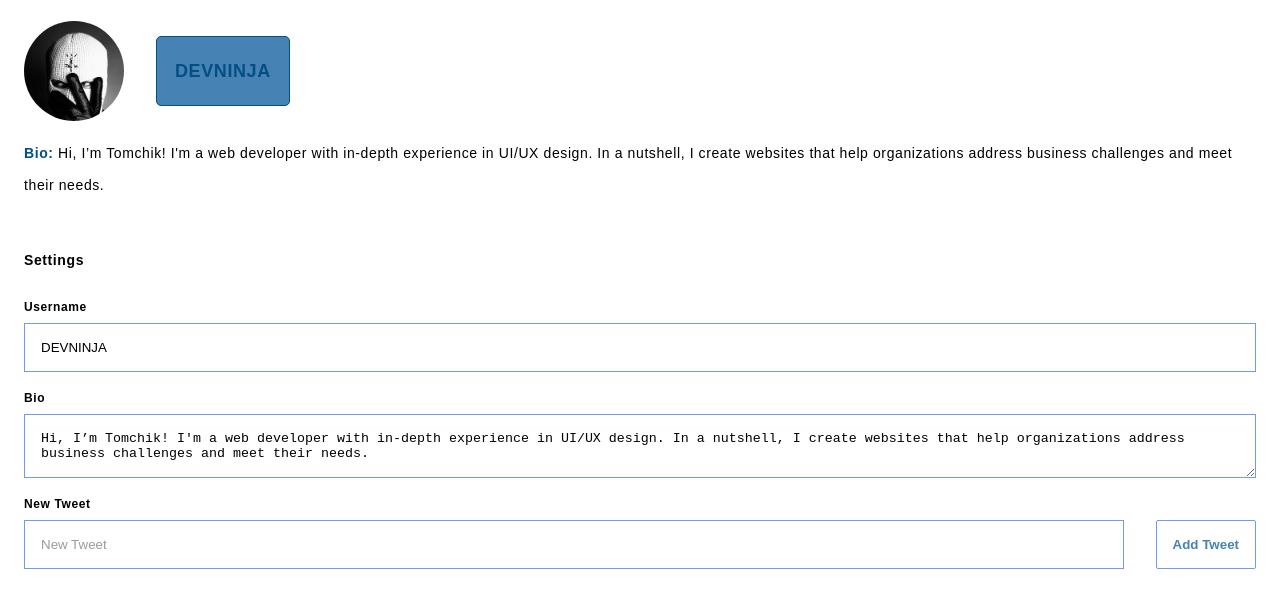
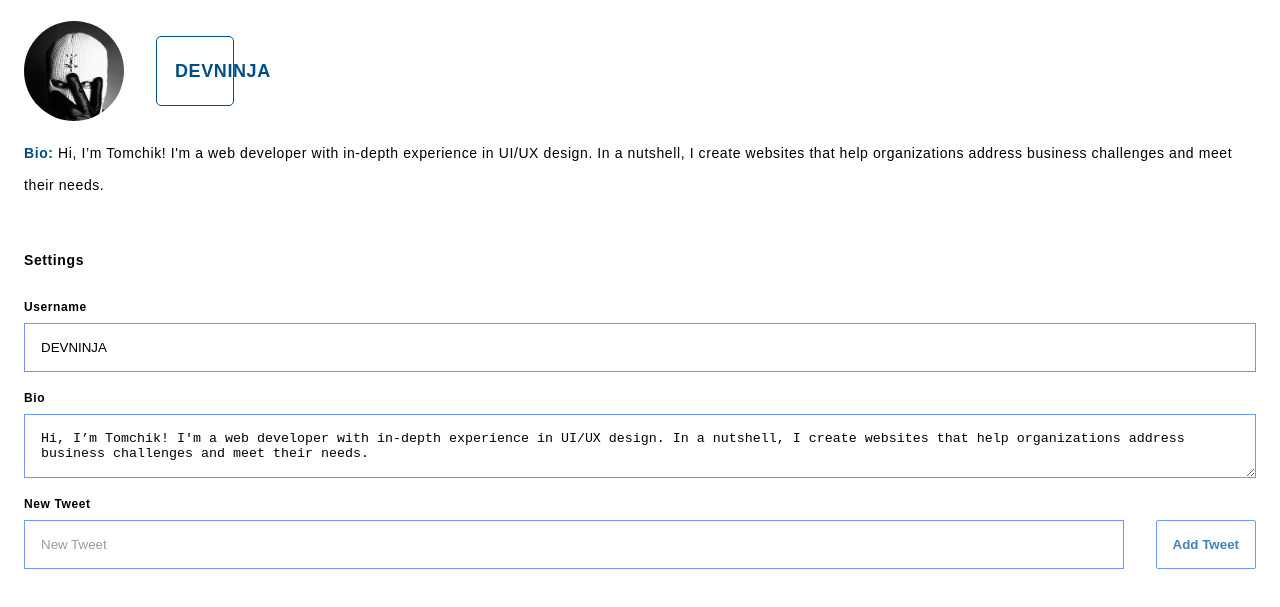
Before and after one commit to ARBUCHELI/THE-VUE-VIEW, a plain HTML site: page index.html in a window 1280 px wide. Shown: the part 95-702 px from the top of the page. Drawn offline with nearby package versions, Linux system fonts and the light colour scheme.

Commit message:
editing the h3s

```diff
--- a/css/style.css
+++ b/css/style.css
@@ -42,6 +42,7 @@ body {
     border-radius: 5px;
     padding: 1em;
     background-color: SteelBlue;
+    width: 40px;
   }
 
   .user {
--- a/index.html
+++ b/index.html
@@ -16,7 +16,7 @@
         <div class="image-container">
           <img src="profile-picture.jpg" alt="profile picture">
         </div>
-        <h3 style="color: #034f84; border: 1px solid #034f84; border-radius: 5px; padding: 1em">{{ username }}</h3>
+        <h3 style="color: #034f84; border: 1px solid #034f84; border-radius: 5px; padding: 1em; background-color: white;">{{ username }}</h3>
       </div>
       <div class="user-bio" v-if="bio">
         <em style="color: #034f84;">Bio: </em> {{ bio }}
```
